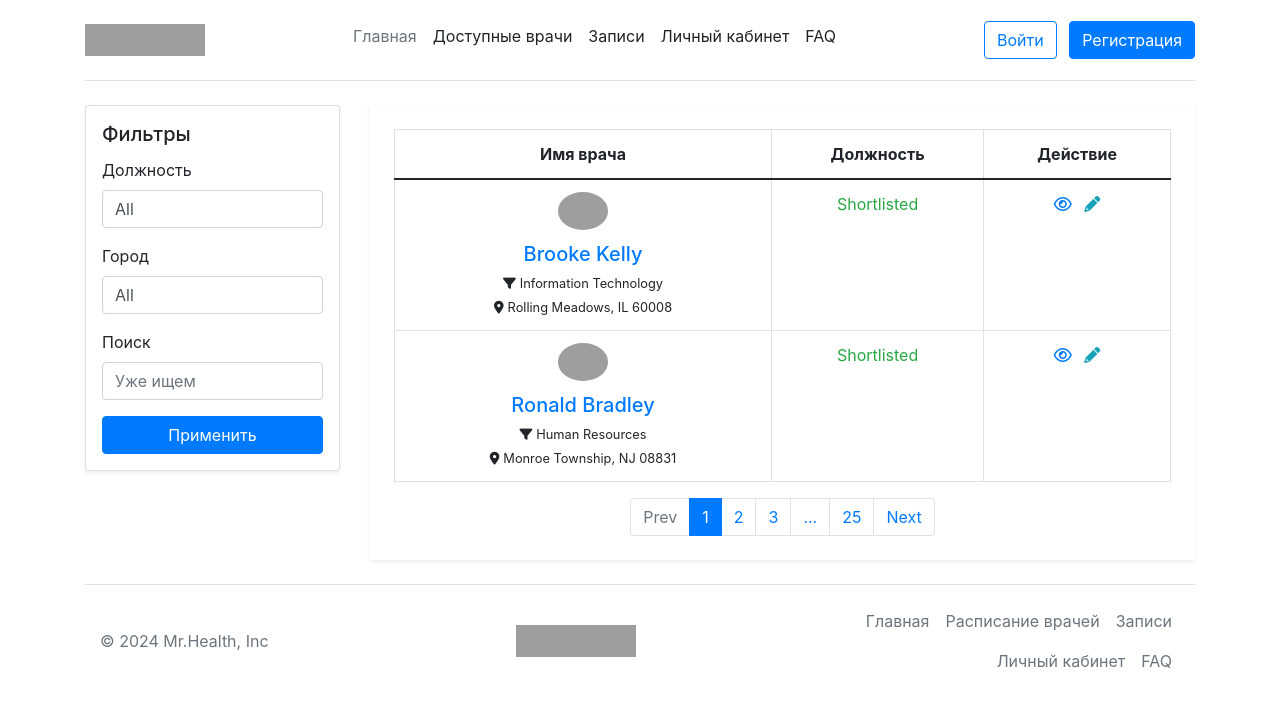
After one commit to SudokuShifter/medicine_service, a Django app: page /records in a window 1280 px wide. The commit adds this page. Shown: the top 707 px of the page. Run offline with Django 5.2, Linux system fonts and the light colour scheme; some libraries are stand-ins or nearby versions; grey boxes are pictures that could not be loaded.

Commit message:
Настроил шаблон отображения врачей

```diff
--- /dev/null
+++ b/Medicine_service/records/templates/doctors.html
@@ -0,0 +1,114 @@
+{% extends 'base.html' %}
+{% load static %}
+{% load widget_tweaks %}
+{% block content %}
+<link rel='stylesheet' href='https://cdn.jsdelivr.net/npm/bootstrap@4.5.0/dist/css/bootstrap.min.css'>
+<script src='https://cdn.jsdelivr.net/npm/bootstrap@4.5.0/dist/js/bootstrap.bundle.min.js'></script>
+<link rel="stylesheet" href="{% static 'records/css/doctors.css' %}">
+<div class="container mt-3 mb-4">
+  <div class="row">
+    <!-- Боковая панель с фильтрами -->
+    <div class="col-lg-3">
+      <div class="card shadow-sm p-3 mb-4 bg-white rounded">
+        <h5 class="card-title">Фильтры</h5>
+        <form>
+          <!-- Пример фильтров -->
+          <div class="form-group">
+            <label for="jobType">Должность</label>
+            <select class="form-control" id="jobType">
+              <option>All</option>
+              <option>Remote</option>
+              <option>Onsite</option>
+            </select>
+          </div>
+          <div class="form-group">
+            <label for="location">Город</label>
+            <select class="form-control" id="location">
+              <option>All</option>
+              <option>Rolling Meadows, IL</option>
+              <option>Monroe Township, NJ</option>
+            </select>
+          </div>
+          <div class="form-group">
+            <label for="tags">Поиск</label>
+            <input type="text" class="form-control" id="tags" placeholder="Уже ищем">
+          </div>
+          <button type="submit" class="btn btn-primary btn-block">Применить</button>
+        </form>
+      </div>
+    </div>
+
+    <!-- Основная таблица -->
+    <div class="col-lg-9">
+      <div class="user-dashboard-info-box table-responsive mb-0 bg-white p-4 shadow-sm">
+        <table class="table table-bordered table-hover text-center mb-0">
+          <thead>
+            <tr>
+              <th>Имя врача</th>
+              <th>Должность</th>
+              <th>Действие</th>
+            </tr>
+          </thead>
+          <tbody>
+            <tr class="candidates-list">
+              <td class="title text-center">
+                <div class="thumb mx-auto" style="width: 50px; height: 50px;">
+                  <img class="img-fluid rounded-circle" src="https://bootdey.com/img/Content/avatar/avatar7.png" alt="">
+                </div>
+                <div class="candidate-list-details">
+                  <h5 class="mb-1"><a href="#">Brooke Kelly</a></h5>
+                  <small><i class="fas fa-filter pr-1"></i>Information Technology</small><br>
+                  <small><i class="fas fa-map-marker-alt pr-1"></i>Rolling Meadows, IL 60008</small>
+                </div>
+              </td>
+              <td class="candidate-list-favourite-time">
+                <span class="candidate-list-time text-success">Shortlisted</span>
+              </td>
+              <td class="text-center">
+                <ul class="list-inline mb-0">
+                  <li class="list-inline-item"><a href="#" class="text-primary" data-toggle="tooltip" title="View"><i class="far fa-eye"></i></a></li>
+                  <li class="list-inline-item"><a href="#" class="text-info" data-toggle="tooltip" title="Edit"><i class="fas fa-pencil-alt"></i></a></li>
+                </ul>
+              </td>
+            </tr>
+            <!-- Повторяющиеся блоки с кандидатами -->
+            <tr class="candidates-list">
+              <td class="title text-center">
+                <div class="thumb mx-auto" style="width: 50px; height: 50px;">
+                  <img class="img-fluid rounded-circle" src="https://bootdey.com/img/Content/avatar/avatar1.png" alt="">
+                </div>
+                <div class="candidate-list-details">
+                  <h5 class="mb-1"><a href="#">Ronald Bradley</a></h5>
+                  <small><i class="fas fa-filter pr-1"></i>Human Resources</small><br>
+                  <small><i class="fas fa-map-marker-alt pr-1"></i>Monroe Township, NJ 08831</small>
+                </div>
+              </td>
+              <td class="candidate-list-favourite-time">
+                <span class="candidate-list-time text-success">Shortlisted</span>
+              </td>
+              <td class="text-center">
+                <ul class="list-inline mb-0">
+                  <li class="list-inline-item"><a href="#" class="text-primary" data-toggle="tooltip" title="View"><i class="far fa-eye"></i></a></li>
+                  <li class="list-inline-item"><a href="#" class="text-info" data-toggle="tooltip" title="Edit"><i class="fas fa-pencil-alt"></i></a></li>
+                </ul>
+              </td>
+            </tr>
+            <!-- Добавьте дополнительные строки кандидатов здесь -->
+          </tbody>
+        </table>
+        <div class="text-center mt-3">
+          <ul class="pagination justify-content-center mb-0">
+            <li class="page-item disabled"> <span class="page-link">Prev</span> </li>
+            <li class="page-item active" aria-current="page"><span class="page-link">1</span></li>
+            <li class="page-item"><a class="page-link" href="#">2</a></li>
+            <li class="page-item"><a class="page-link" href="#">3</a></li>
+            <li class="page-item"><a class="page-link" href="#">...</a></li>
+            <li class="page-item"><a class="page-link" href="#">25</a></li>
+            <li class="page-item"> <a class="page-link" href="#">Next</a> </li>
+          </ul>
+        </div>
+      </div>
+    </div>
+  </div>
+</div>
+{% endblock %}
--- a/Medicine_service/records/urls.py
+++ b/Medicine_service/records/urls.py
@@ -4,4 +4,5 @@ from . import views
 
 
 urlpatterns = [
+    path('', views.doctors_view, name='doc_list')
 ]
--- a/Medicine_service/records/views.py
+++ b/Medicine_service/records/views.py
@@ -1,2 +1,6 @@
 from django.shortcuts import render
 from django.views.generic import CreateView
+
+
+def doctors_view(request):
+    return render(request, 'doctors.html')
--- a/Medicine_service/templates/base.html
+++ b/Medicine_service/templates/base.html
@@ -22,11 +22,11 @@
             <ul class="nav mb-2 justify-content-center">
                 <li><a href="{% url 'home' %}" class="nav-link px-2 link-secondary">Главная</a></li>
                 {% if user.is_staff %}
-                <li><a href="{% url 'schedule' %}" class="nav-link px-2 link-dark">Рейтинг врачей</a></li>
-                <li><a href="{% url 'schedule' %}" class="nav-link px-2 link-dark">Доступные пациенты</a></li>
+                <li><a href="#" class="nav-link px-2 link-dark">Рейтинг врачей</a></li>
+                <li><a href="#" class="nav-link px-2 link-dark">Доступные пациенты</a></li>
                 <li><a href="#" class="nav-link px-2 link-dark">Записи пациентов</a></li>
                 {% else %}
-                <li><a href="#" class="nav-link px-2 link-dark">Доступные врачи</a></li>
+                <li><a href="{% url 'doc_list' %}" class="nav-link px-2 link-dark">Доступные врачи</a></li>
                 <li><a href="#" class="nav-link px-2 link-dark">Записи</a></li>
                 {% endif %}
                 {% if user.is_authenticated %}
```
